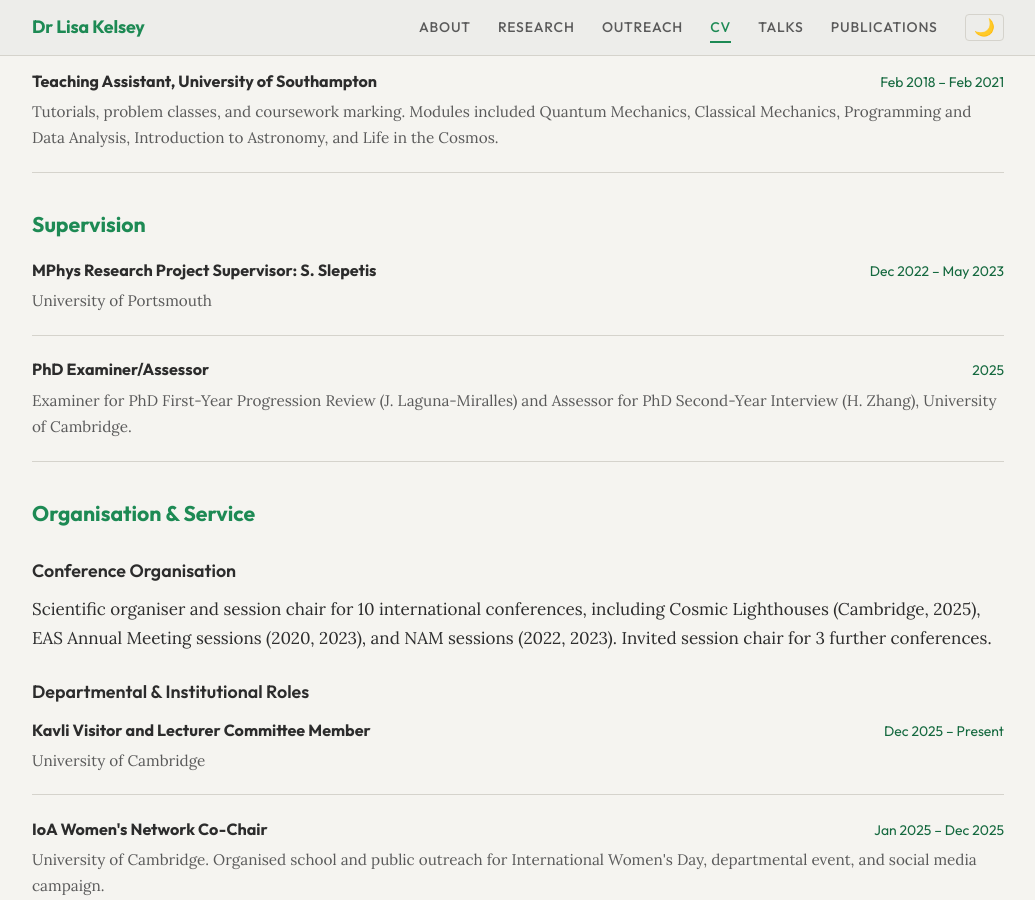
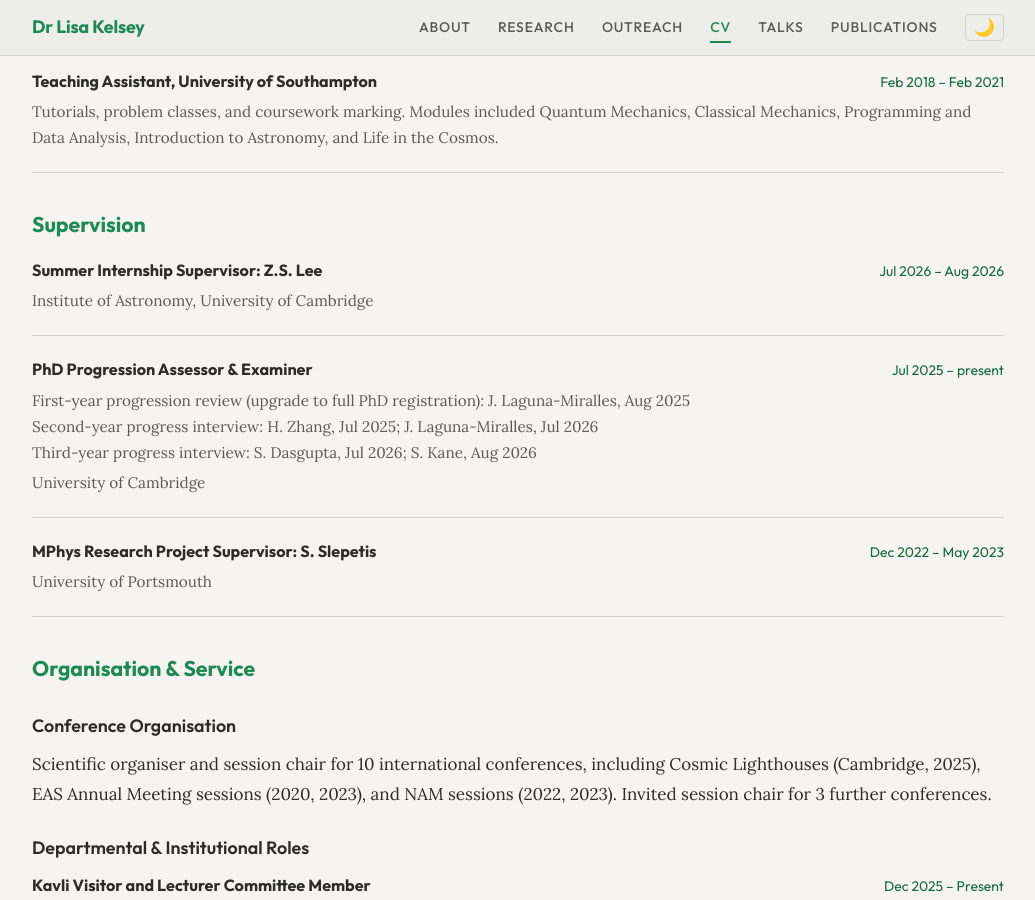
Before and after one commit to LKelsey/LKelsey.github.io, a Jekyll site: the page built from cv.md, in a window 1280 px wide and 900 px high, scrolled down 2130 px. Shown: the whole window, without its empty margins (122-1157 px from the left). Built offline with Jekyll 4.4.1, drawn with Linux system fonts in a browser that asks for light colours.

Commit message:
Modify supervision entries in CV
Updated supervision section with new internship and assessment details.

```diff
--- a/cv.md
+++ b/cv.md
@@ -148,18 +148,31 @@ Most recent invited seminar: *{{ latest.title }}* —{% assign shown = 0 %}{% fo
 
 <div class="cv-entry">
   <div class="cv-entry-header">
+    <span class="cv-entry-title">Summer Internship Supervisor: Z.S. Lee</span>
+    <span class="cv-entry-date">Jul 2026 – Aug 2026</span>
+  </div>
+  <div class="cv-entry-detail">Institute of Astronomy, University of Cambridge</div>
+</div>
+
+<div class="cv-entry">
+  <div class="cv-entry-header">
+    <span class="cv-entry-title">PhD Progression Assessor &amp; Examiner</span>
+    <span class="cv-entry-date">Jul 2025 – present</span>
+  </div>
+  <div class="cv-entry-detail">
+    First-year progression review (upgrade to full PhD registration): J. Laguna-Miralles, Aug 2025<br>
+    Second-year progress interview: H. Zhang, Jul 2025; J. Laguna-Miralles, Jul 2026<br>
+    Third-year progress interview: S. Dasgupta, Jul 2026; S. Kane, Aug 2026
+  </div>
+  <div class="cv-entry-detail">University of Cambridge</div>
+</div>
+
+<div class="cv-entry">
+  <div class="cv-entry-header">
     <span class="cv-entry-title">MPhys Research Project Supervisor: S. Slepetis</span>
     <span class="cv-entry-date">Dec 2022 – May 2023</span>
   </div>
   <div class="cv-entry-detail">University of Portsmouth</div>
-</div>
-
-<div class="cv-entry">
-  <div class="cv-entry-header">
-    <span class="cv-entry-title">PhD Examiner/Assessor</span>
-    <span class="cv-entry-date">2025</span>
-  </div>
-  <div class="cv-entry-detail">Examiner for PhD First-Year Progression Review (J. Laguna-Miralles) and Assessor for PhD Second-Year Interview (H. Zhang), University of Cambridge.</div>
 </div>
 
 ## Organisation & Service
```
